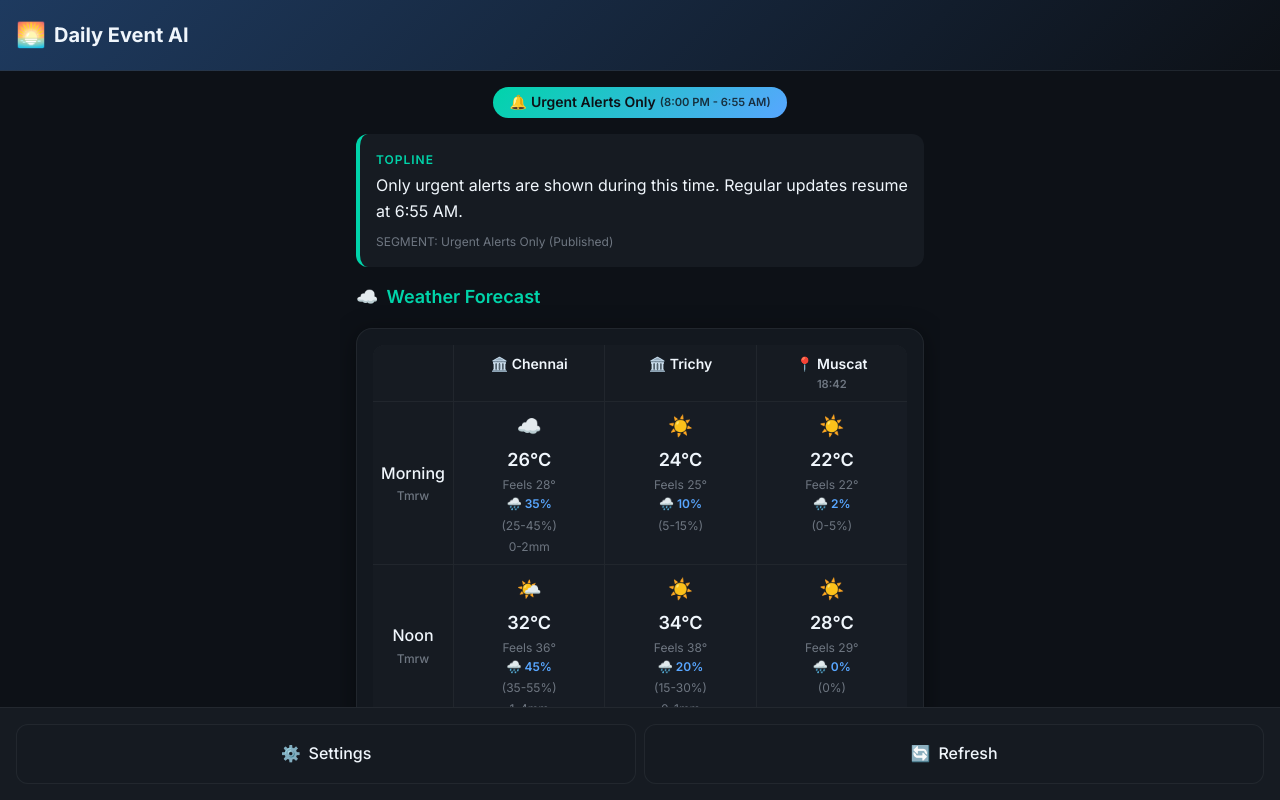
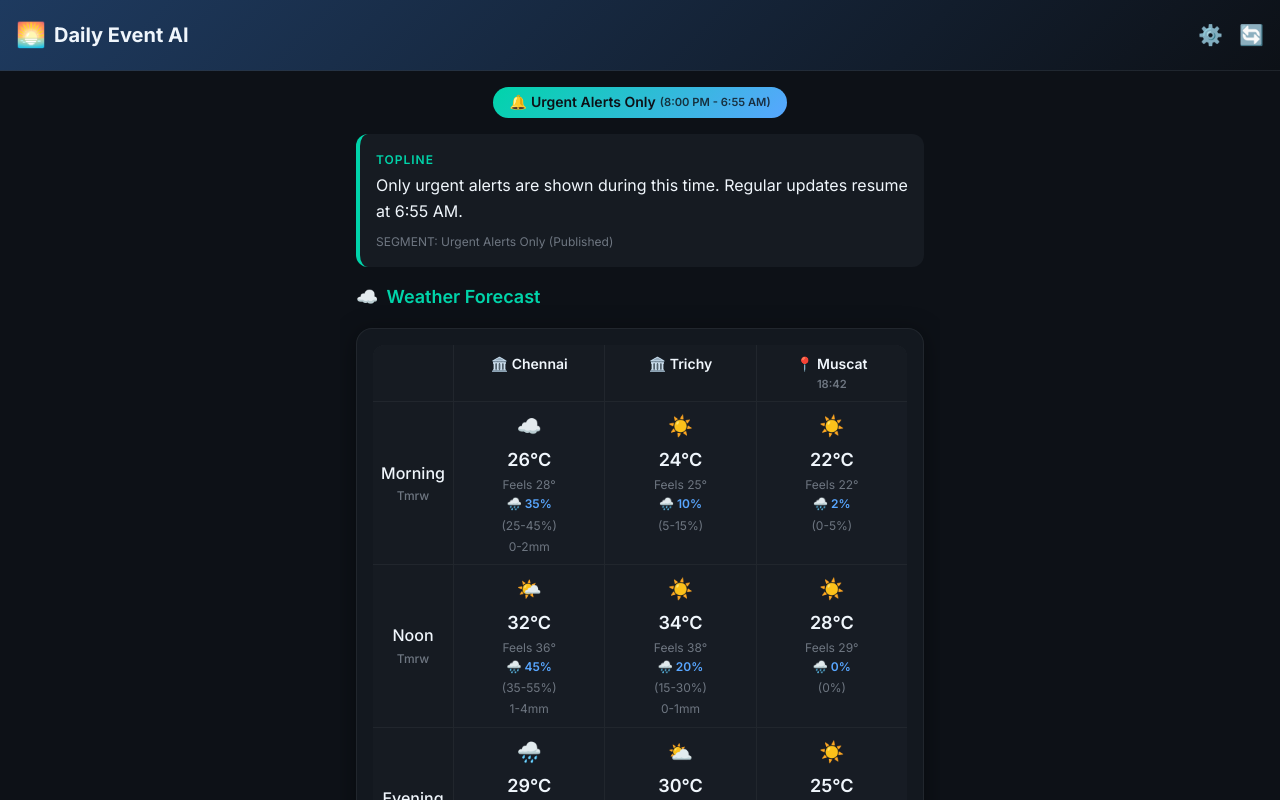
Before and after one commit to lakshman81-ai/News-Weather-App, a React (Vite) app: page / in a window 1280 px wide. Shown: the top 800 px of the page. Built offline with nearby package versions, Linux system fonts and the light colour scheme.

Commit message:
feat: move nav to header and reduce meta font size
Co-authored-by: lakshman81-ai <239943132+lakshman81-ai@users.noreply.github.com>

```diff
--- a/src/components/Header.jsx
+++ b/src/components/Header.jsx
@@ -4,7 +4,7 @@ import { Link } from 'react-router-dom';
 /**
  * Header Component with optional back navigation
  */
-function Header({ title, icon, showBack = false, backTo = '/' }) {
+function Header({ title, icon, showBack = false, backTo = '/', actions }) {
     return (
         <header className="header">
             {showBack ? (
@@ -18,6 +18,7 @@ function Header({ title, icon, showBack = false, backTo = '/' }) {
                     {title}
                 </h1>
             )}
+            {actions}
         </header>
     );
 }
--- a/src/index.css
+++ b/src/index.css
@@ -146,6 +146,28 @@ body {
   top: 0;
   z-index: 100;
   border-bottom: 1px solid var(--border-default);
+  display: flex;
+  justify-content: space-between;
+  align-items: center;
+}
+
+.header__actions {
+  display: flex;
+  gap: var(--spacing-md);
+  align-items: center;
+}
+
+.header__action-btn {
+  font-size: var(--font-size-xl);
+  text-decoration: none;
+  display: flex;
+  align-items: center;
+  justify-content: center;
+  transition: transform var(--transition-fast);
+}
+
+.header__action-btn:hover {
+  transform: scale(1.1);
 }
 
 .header__title {
@@ -419,7 +441,7 @@ body {
   display: flex;
   flex-wrap: wrap;
   gap: var(--spacing-sm);
-  font-size: var(--font-size-xs);
+  font-size: 0.65rem;
   color: var(--text-muted);
 }
 
--- a/src/pages/MainPage.jsx
+++ b/src/pages/MainPage.jsx
@@ -1,6 +1,6 @@
 import React, { useState, useEffect } from 'react';
+import { Link } from 'react-router-dom';
 import Header from '../components/Header';
-import Navigation from '../components/Navigation';
 import WeatherCard from '../components/WeatherCard';
 import NewsSection from '../components/NewsSection';
 import MarketCard from '../components/MarketCard';
@@ -63,9 +63,16 @@ function MainPage() {
     const { sections, market: marketSettings } = settings;
     const showDTNext = shouldShowDTNext(segment);
 
+    const headerActions = (
+        <div className="header__actions">
+            <Link to="/settings" className="header__action-btn">⚙️</Link>
+            <Link to="/refresh" className="header__action-btn">🔄</Link>
+        </div>
+    );
+
     return (
         <>
-            <Header title="Daily Event AI" icon="🌅" />
+            <Header title="Daily Event AI" icon="🌅" actions={headerActions} />
 
             <main className="main-page">
                 {/* Segment Badge */}
@@ -229,8 +236,6 @@ function MainPage() {
                     </div>
                 </div>
             </main>
-
-            <Navigation />
         </>
     );
 }
```
